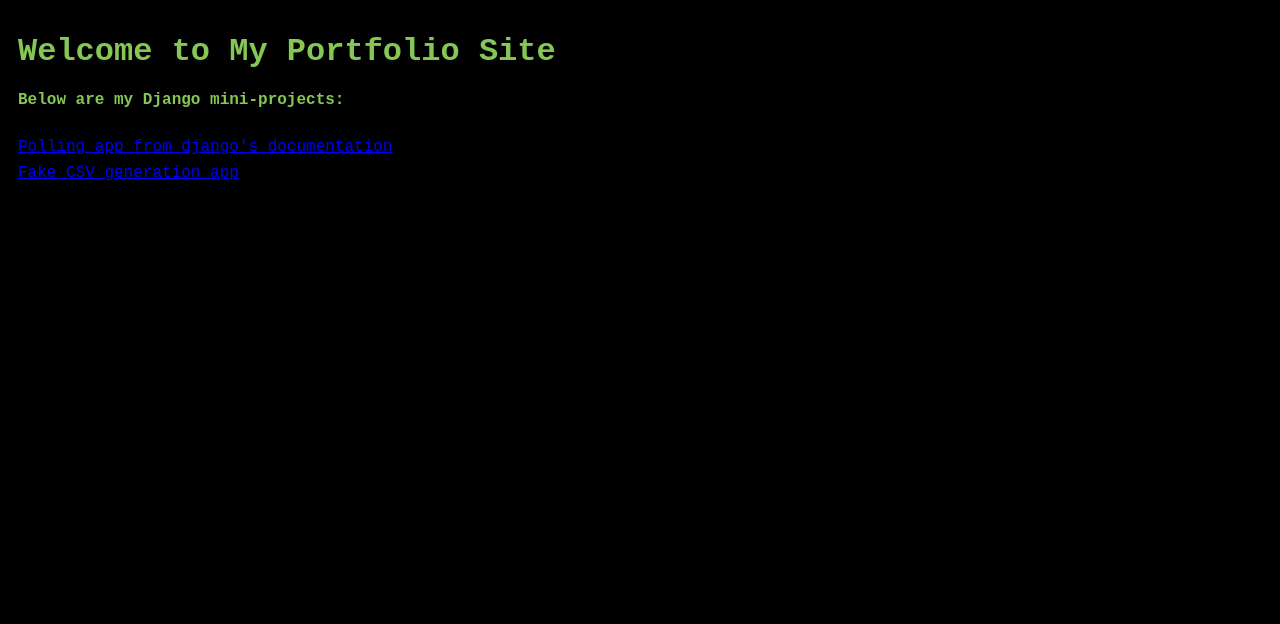
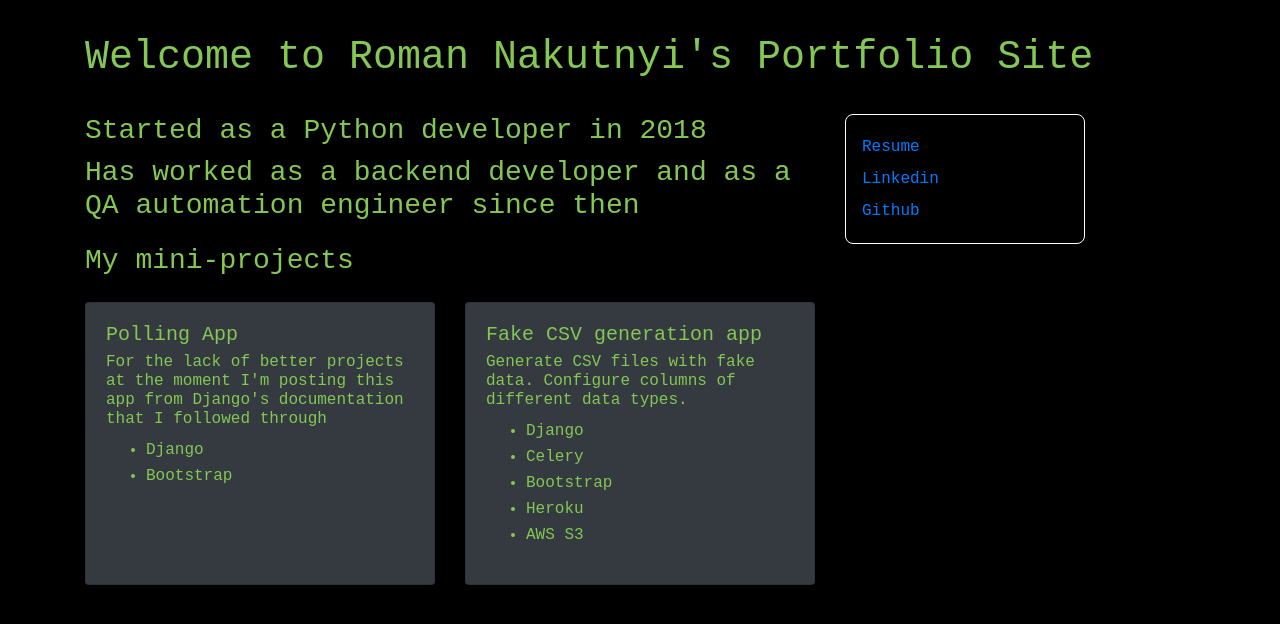
Before and after one commit to nakutnyi/django_website, a Django app: page / in a window 1280 px wide. Shown: the top 624 px of the page. Run offline with Django 3.2, Linux system fonts and the light colour scheme; some libraries are stand-ins or nearby versions.

Commit message:
Update Main Page

```diff
--- /dev/null
+++ b/static/main.css
@@ -0,0 +1,14 @@
+#sidebar {
+    color: #ffffff;
+    border: 0.1rem solid #ffffff;
+    border-radius: 0.5rem;
+    padding: 1rem;
+    width: 15rem;
+    top: 1rem;
+    right: 1rem;
+    line-height: 2rem;
+}
+
+.row {
+    margin-top: 1.5rem;
+}
--- a/templates/index.html
+++ b/templates/index.html
@@ -1,17 +1,70 @@
+{% load static %}
 <!DOCTYPE html>
 <html lang="en">
 <head>
     <meta charset="UTF-8">
     <meta name="viewport" content="width=device-width, initial-scale=1.0">
+    <link rel="stylesheet" href="{% static 'bootstrap-4.3.1-dist/css/bootstrap.min.css' %}">
+    <link rel="stylesheet" href="{% static 'main.css' %}">
     <title>Root Index</title>
     <style>
         body {color: #84c754; background-color: black; font: 100% Courier New; line-height: 26px; padding: 10px;}
       </style>
 </head>
 <body>
-    <h1>Welcome to My Portfolio Site</h1>
-    <h4>Below are my Django mini-projects:</h4>
-    <a href="/polls">Polling app from django's documentation</a><br>
-    <a href="https://fake-csv-app.herokuapp.com/">Fake CSV generation app</a>
+    <div class="container">
+        <div class="row">
+            <div class="col-sm-12 align-items-stretch">
+                <h1>Welcome to Roman Nakutnyi's Portfolio Site</h1>
+            </div>
+        </div>
+        <div class="row">
+            <div class="col-sm-8">
+                <h3>Started as a Python developer in 2018</h3>
+                <h3>Has worked as a backend developer and as a QA automation engineer since then</h3>
+            </div>
+            <div class="col-sm-4">
+                <div id="sidebar">
+                    <a href="https://drive.google.com/file/d/1TBb-lmbFKKDiiGmKl8erZXeXwrvWZJ0h/view?usp=sharing">Resume</a><br>
+                    <a href="https://www.linkedin.com/in/nakutnyi/">Linkedin</a><br>
+                    <a href="https://github.com/nakutnyi">Github</a>
+                </div>
+            </div>
+        </div>
+        <h3>My mini-projects</h3>
+        <div class="row">
+            <div class="col-sm-4 d-flex align-items-stretch">
+                <div class="card bg-dark">
+                    <div class="card-body">
+                        <h5 class="card-title">Polling App</h5>
+                        <h6 class="card-subtitle mb-2">
+                            For the lack of better projects at the moment I'm posting this app from Django's documentation that I followed through
+                        </h6>
+                        <ul>
+                            <li>Django</li>
+                            <li>Bootstrap</li>
+                        </ul>
+                        <a  class="stretched-link" href="/polls"></a>
+                    </div>
+                </div>
+            </div>
+            <div class="col-sm-4 d-flex align-items-stretch">
+                <div class="card bg-dark">
+                    <div class="card-body">
+                        <h5 class="card-title">Fake CSV generation app</h5>
+                        <h6 class="card-subtitle mb-2">Generate CSV files with fake data. Configure columns of different data types.</h6>
+                        <ul>
+                            <li>Django</li>
+                            <li>Celery</li>
+                            <li>Bootstrap</li>
+                            <li>Heroku</li>
+                            <li>AWS S3</li>
+                        </ul>
+                        <a class="stretched-link" href="https://fake-csv-app.herokuapp.com/"></a>
+                    </div>
+                </div>
+            </div>
+        </div>
+    </div>
 </body>
 </html>
--- a/website/settings.py
+++ b/website/settings.py
@@ -122,3 +122,4 @@ USE_TZ = True
 # https://docs.djangoproject.com/en/3.1/howto/static-files/
 
 STATIC_URL = '/static/'
+STATICFILES_DIRS = [BASE_DIR / "static"]
```
